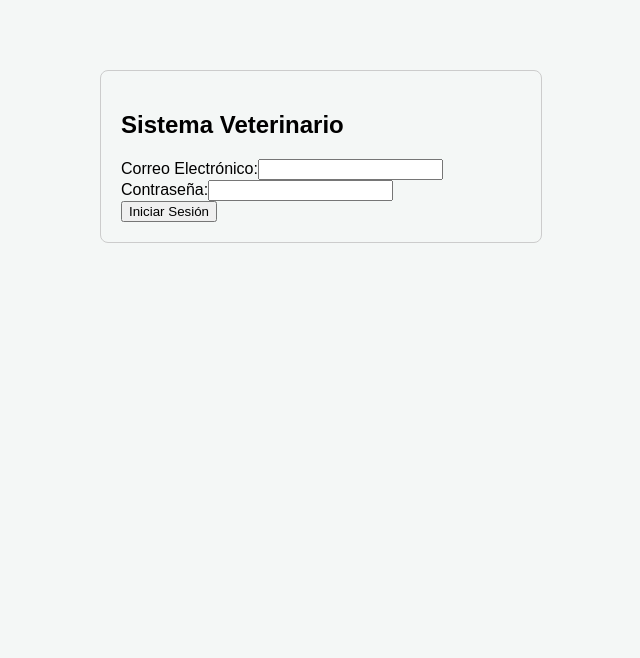
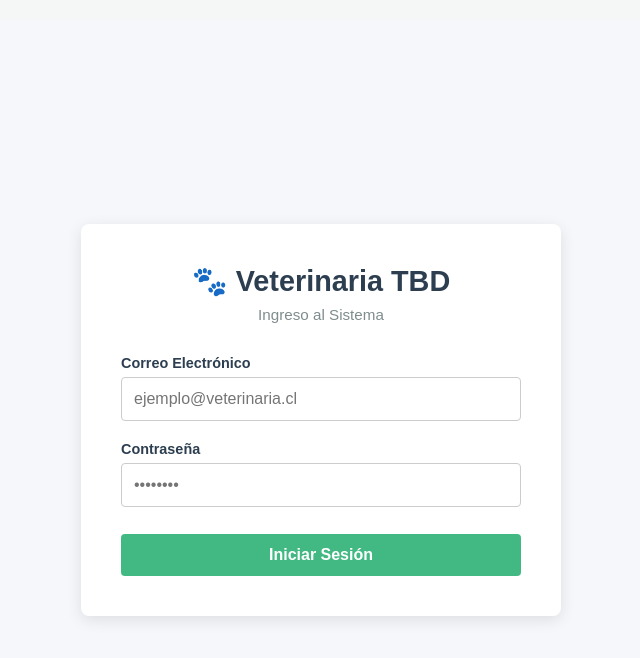
Before and after one commit to felipebecerra57/Lab1TBD, a Vue app in the folder frontend/: page /login in a window 1280 px wide. Shown: the top 658 px of the page, without its empty margins (319-959 px from the left). Built offline with nearby package versions, Linux system fonts and the light colour scheme.

Commit message:
style(frontend): rediseñar interfaz de login con nuevo estilo visual y layout centrado

```diff
--- a/frontend/src/views/LoginView.vue
+++ b/frontend/src/views/LoginView.vue
@@ -1,18 +1,37 @@
 <template>
-  <div class="login-container">
-    <h2>Sistema Veterinario</h2>
-    <form @submit.prevent="manejarLogin">
-      <div>
-        <label>Correo Electrónico:</label>
-        <input type="email" v-model="email" required />
+  <div class="login-wrapper">
+    <div class="login-card">
+      <div class="login-header">
+        <h2>🐾 Veterinaria TBD</h2>
+        <p>Ingreso al Sistema</p>
       </div>
-      <div>
-        <label>Contraseña:</label>
-        <input type="password" v-model="password" required />
-      </div>
-      <button type="submit">Iniciar Sesión</button>
-    </form>
-    <p v-if="errorMensaje" style="color: red;">{{ errorMensaje }}</p>
+
+      <form @submit.prevent="manejarLogin" class="login-form">
+        <div class="form-group">
+          <label>Correo Electrónico</label>
+          <input
+            type="email"
+            v-model="email"
+            placeholder="ejemplo@veterinaria.cl"
+            required
+          />
+        </div>
+
+        <div class="form-group">
+          <label>Contraseña</label>
+          <input
+            type="password"
+            v-model="password"
+            placeholder="••••••••"
+            required
+          />
+        </div>
+
+        <button type="submit" class="btn-login">Iniciar Sesión</button>
+      </form>
+
+      <p v-if="errorMensaje" class="error-message">{{ errorMensaje }}</p>
+    </div>
   </div>
 </template>
 
@@ -20,7 +39,7 @@
 import { ref } from 'vue';
 import { useRouter } from 'vue-router';
 import { jwtDecode } from 'jwt-decode';
-import api from '../services/api';
+import api from '../services/api'; // Verifica que esta ruta sea correcta en tu proyecto
 
 const email = ref('');
 const password = ref('');
@@ -42,10 +61,10 @@ const manejarLogin = async () => {
     // 3. Decodificar el token para saber quién entró
     const payload = jwtDecode(token);
 
-    // ¡AQUÍ ESTABA EL DETALLE! Guardar el rol (y el ID) en el localStorage
+    // Guardar el rol y el ID en el localStorage
     localStorage.setItem('rol', payload.rol);
-    if (payload.id) {
-       localStorage.setItem('usuarioId', payload.id);
+    if (payload.idUsuario || payload.id) {
+       localStorage.setItem('usuarioId', payload.idUsuario || payload.id);
     }
 
     // 4. Redirigir según el rol
@@ -67,11 +86,106 @@ const manejarLogin = async () => {
 </script>
 
 <style scoped>
-.login-container {
+/* Contenedor que ocupa toda la pantalla para centrar la tarjeta */
+.login-wrapper {
+  display: flex;
+  justify-content: center;
+  align-items: center;
+  min-height: 100vh;
+  background-color: #f5f7fa;
+}
+
+/* Tarjeta principal del formulario */
+.login-card {
+  background: white;
+  padding: 2.5rem;
+  border-radius: 8px;
+  box-shadow: 0 4px 15px rgba(0, 0, 0, 0.1);
+  width: 100%;
   max-width: 400px;
-  margin: 50px auto;
-  padding: 20px;
+}
+
+/* Encabezado del login */
+.login-header {
+  text-align: center;
+  margin-bottom: 2rem;
+  color: #2c3e50;
+}
+
+.login-header h2 {
+  margin: 0;
+  font-size: 1.8rem;
+  font-weight: 700;
+}
+
+.login-header p {
+  margin: 0.5rem 0 0;
+  color: #7f8c8d;
+  font-size: 0.95rem;
+}
+
+/* Estructura del formulario */
+.login-form {
+  display: flex;
+  flex-direction: column;
+  gap: 1.2rem;
+}
+
+.form-group {
+  display: flex;
+  flex-direction: column;
+  gap: 0.4rem;
+}
+
+.form-group label {
+  font-weight: 600;
+  color: #2c3e50;
+  font-size: 0.9rem;
+}
+
+/* Campos de texto */
+.form-group input {
+  padding: 0.75rem;
   border: 1px solid #ccc;
-  border-radius: 8px;
+  border-radius: 4px;
+  font-size: 1rem;
+  transition: border-color 0.3s, box-shadow 0.3s;
+}
+
+.form-group input:focus {
+  outline: none;
+  border-color: #42b983;
+  box-shadow: 0 0 0 3px rgba(66, 185, 131, 0.15);
+}
+
+/* Botón principal (mismo verde que el Navbar) */
+.btn-login {
+  background-color: #42b983;
+  color: white;
+  border: none;
+  padding: 0.75rem;
+  font-size: 1rem;
+  font-weight: bold;
+  border-radius: 4px;
+  cursor: pointer;
+  transition: background-color 0.3s;
+  margin-top: 0.5rem;
+}
+
+.btn-login:hover {
+  background-color: #3aa876;
+}
+
+/* Mensaje de error */
+.error-message {
+  color: #e74c3c;
+  background-color: #fdeaea;
+  padding: 0.75rem;
+  border-radius: 4px;
+  text-align: center;
+  margin-top: 1.5rem;
+  font-weight: 500;
+  font-size: 0.9rem;
+  border: 1px solid #fad2d2;
 }
 </style>
```
